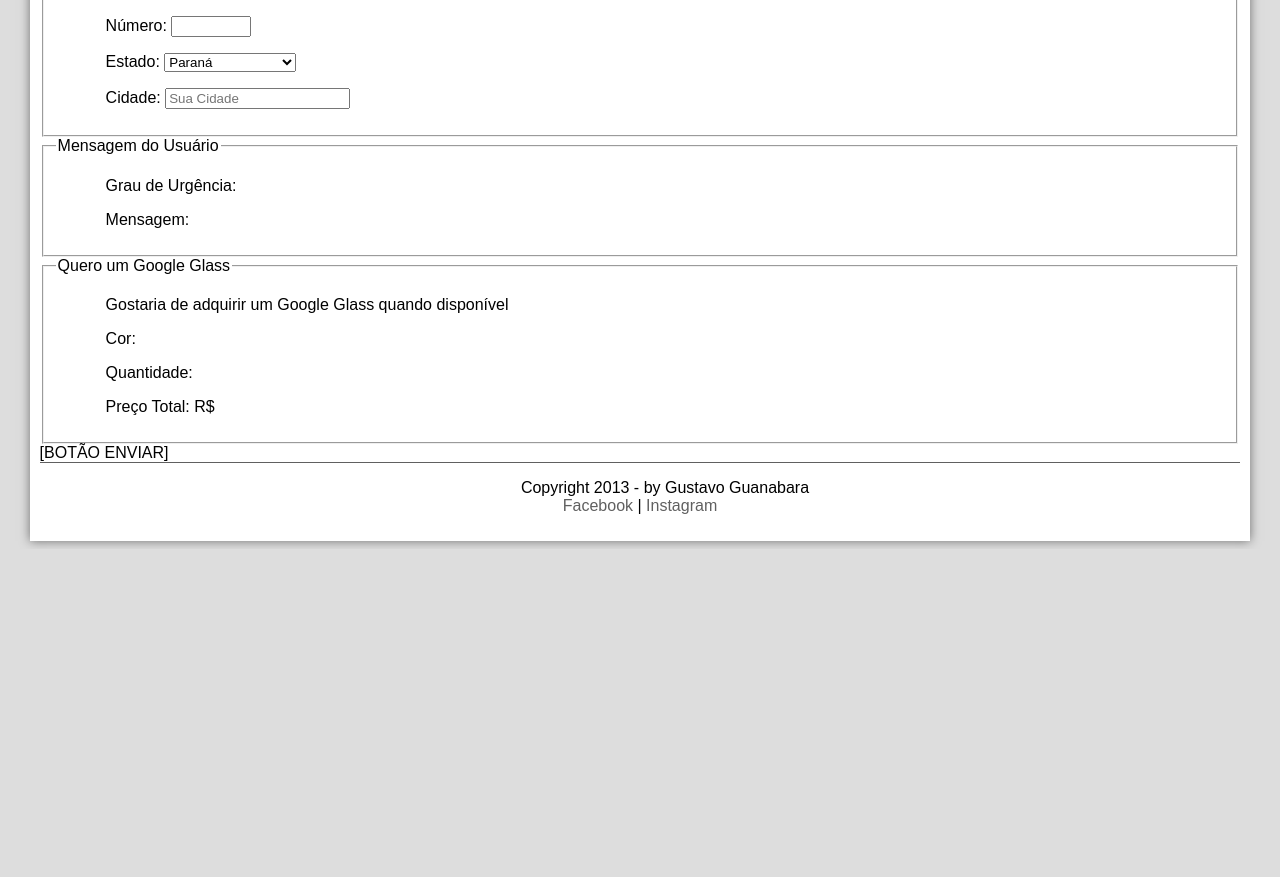
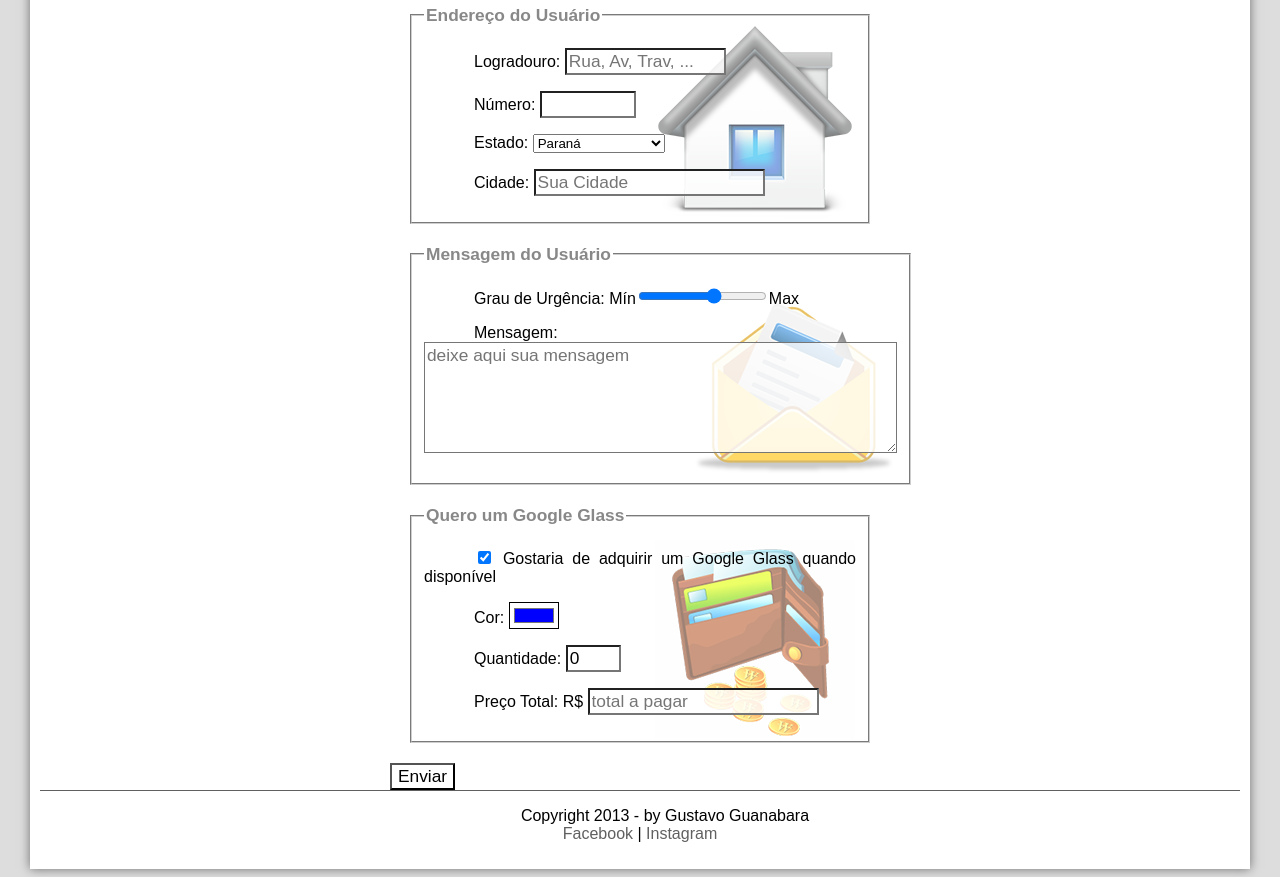
Before and after one commit to joaopain/htmlGoogleGlass, a plain HTML site: page fale-conosco.html in a window 1280 px wide. Shown: the part 666-1543 px from the top of the page. Before the commit the page ends 1215 px from the top, so only its background shows below. Drawn offline with Linux system fonts and the light colour scheme.

Commit message:
implementação do form fale conosco

```diff
--- a/_css/form.css
+++ b/_css/form.css
@@ -0,0 +1,49 @@
+@charset "UTF-8";
+
+form {
+    width: 500px;
+    margin: auto;
+}
+
+input, textarea {
+    font-family: sans-serif;
+    font-weight: normal;
+    font-size: 13pt;
+    background-color: rgba(255,255,255,.8);
+}
+
+input:hover, textarea:hover {
+    background-color: #dddddd;
+}
+
+legend {
+    color: #888888;
+    font-weight: bold;
+    font-size: 13pt;
+    font-family: sans-serif;
+}
+
+fieldset {
+    border-color: #cecece;
+    margin: 20px;
+}
+
+fieldset#sexo {
+    width: 150px;
+}
+
+fieldset#usuario {
+    background: url("../_imagens/icone-contato.png") no-repeat 95% 95%;
+}
+
+fieldset#endereco {
+    background: url("../_imagens/icone-endereco.png") no-repeat 95% 95%;
+}
+
+fieldset#mensagem {
+    background: url("../_imagens/icone-mensagem.png") no-repeat 95% 95%;
+}
+
+fieldset#pedido {
+    background: url("../_imagens/icone-pagamento.png") no-repeat 95% 95%;
+}
--- a/fale-conosco.html
+++ b/fale-conosco.html
@@ -6,6 +6,14 @@
     <link rel="stylesheet" type="text/css" href="_css/form.css"/>
 </head>
 <script language="javascript" src="_javascript/funcoes.js "></script>
+<script>
+    function calc_total() {
+        var qtd = parseInt(document.getElementById('cQtd').value);
+        tot = qtd * 1500;
+        document.getElementById('cTot').value = tot;
+    }
+
+</script>
 <body>
 <div id="interface">
 
@@ -36,7 +44,7 @@
 		    <h3 class="direita ">Atualizado em 27/maio/2022</h3>
 		</header>
 
-            <form method="post" id="fContato" action="" >
+            <form method="post" id="fContato" action="joao.pain679@gmail.com" oninput="calc_total();" >
             <fieldset id="usuario"><legend>Identificação do Usuário</legend>
                 <p><label for="cNome">Nome:</label>
                     <input type="text" name="tNome" id="cNome" size="20" maxlength="30" placeholder="Nome Completo" /></p>
@@ -68,26 +76,35 @@
                     <option>Mato Grosso</option>
                 </select> </p>
                 <p><label for="cCid">Cidade:</label>
-                <input type="text" name="tCid" id="cCid" maxlength="40" size="20" placeholder="Sua Cidade"/></p>
+                <input type="text" name="tCid" id="cCid" maxlength="40" size="20" placeholder="Sua Cidade" list="cidades" /></p>
                 <datalist id="cidades">
-
+                    <option value="Rio de janeiro"></option>
+                    <option value="niterói"></option>
+                    <option value="Nova Iguaçu"></option>
+                    <option value="belford roxo"></option>
                 </datalist>
             </fieldset>
 
-            <fieldset id="Mensagem"><legend>Mensagem do Usuário</legend>
-                 <p><label>Grau de Urgência:</label></p>
-                <p> <label for="cMsg" >Mensagem:</label> </p>
+            <fieldset id="mensagem"><legend>Mensagem do Usuário</legend>
+                 <p><label for="cUrg">Grau de Urgência:</label>
+                 Mín<input type="range" name="tUrg" id="cUrg" min="0" max="10" step="2" />Max</p>
+                <p> <label for="cMsg">Mensagem:</label>
+                <textarea name="tMsg" id="cMsg" cols="45" rows="5" placeholder="deixe aqui sua mensagem"></textarea> </p>
             </fieldset>
 
             <fieldset id="pedido"><legend>Quero um Google Glass</legend>
-                <p><label for="cPed">Gostaria de adquirir um Google Glass quando disponível</label></p>
-                <p><label for="cCor">Cor:</label></p>
-                <p><label for="cQtd">Quantidade:</label></p>
-                <p><label for="cTot">Preço Total: R$</label></p>
+                <p><input type="checkbox" name="tPed" id="cPed" checked/>
+                <label for="cPed">Gostaria de adquirir um Google Glass quando disponível</label></p>
+                <p><label for="cCor">Cor:</label>
+                <input type="color" name="tCor" id="cCor" value="#0000FF"/></p>
+                <p><label for="cQtd">Quantidade:</label>
+                <input type="number" name="tQtd" id="cQtd" min="1" max="5" value="0"/></p>
+                <p><label for="cTot">Preço Total: R$</label>
+                <input type="text" name="tTot" id="cTot" placeholder="total a pagar" readonly/></p>
             </fieldset>
 
 
-            [BOTÃO ENVIAR]
+        <input type="submit" value="Enviar"/>
         </form>
     </article>
 </section>
```
